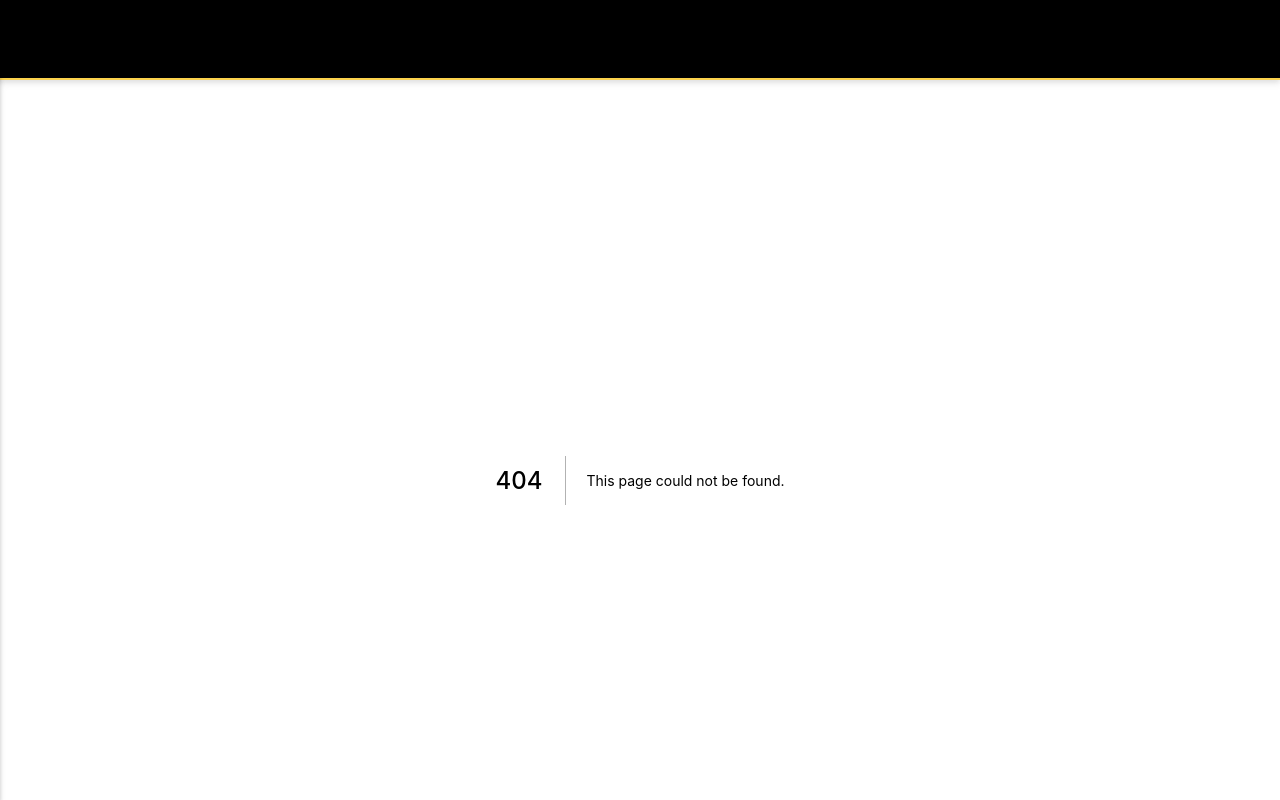
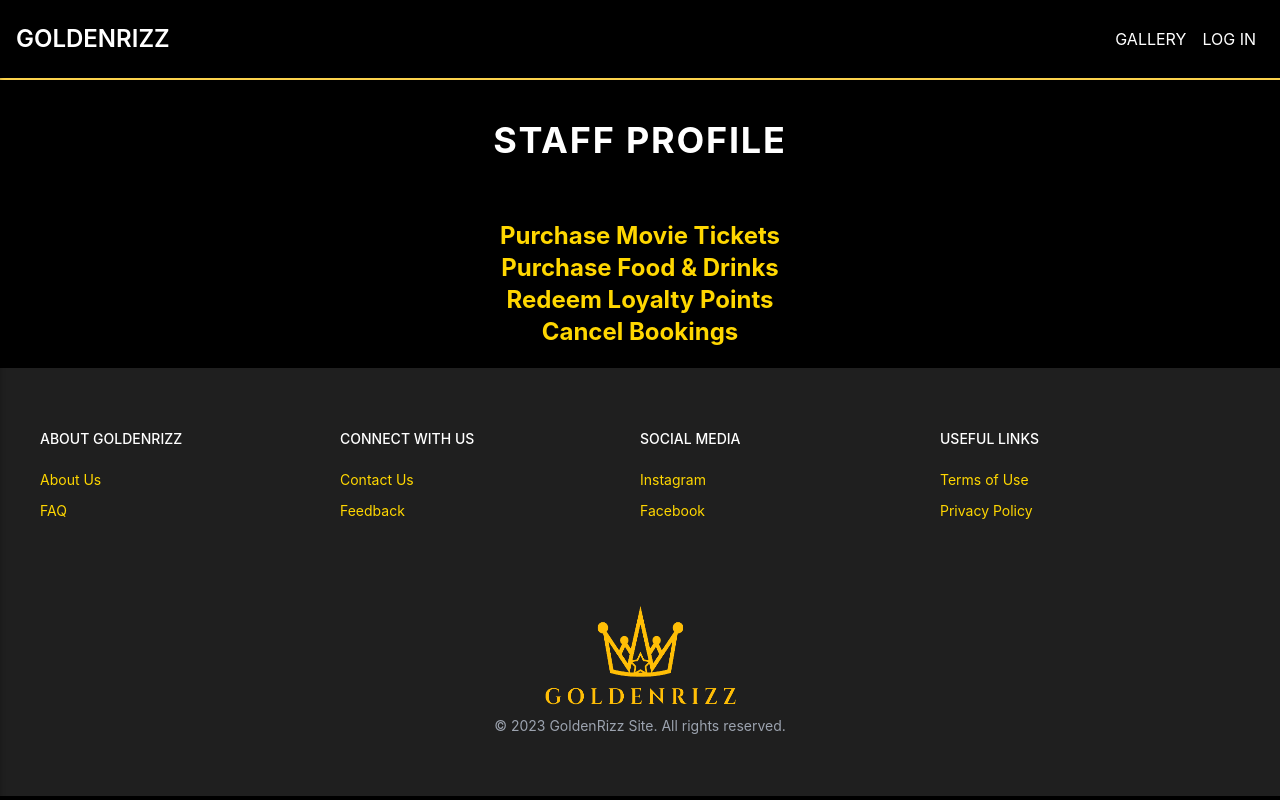
Before and after one commit to EternalDoritos/cinema-booking-system, a Next.js app in the folder frontend/: page /StaffScreen in a window 1280 px wide. Before the commit this address had no page. Shown: the top 800 px of the page. Built offline with nearby package versions, Linux system fonts and the light colour scheme.

Commit message:
added staff menu & loyalty point redemption pages

```diff
--- /dev/null
+++ b/frontend/pages/StaffScreen.js
@@ -0,0 +1,54 @@
+import React from "react";
+import Head from "next/head";
+import Link from "next/link";
+
+const StaffScreen = () => {
+  // Purchase Movie Tickets
+  // Cancel Booking
+  // Purchase Food & Drinks
+  // Redeem Loyalty Points
+  return (
+    <div>
+      <Head>
+        <title>StaffScreen</title>
+      </Head>
+      <h1 className="text-white text-center text-4xl py-10 font-bold uppercase tracking-wider">
+        Staff Profile
+      </h1>
+      <div>
+        <ul className="m-5 text-center ">
+          <li>
+            <Link legacyBehavior href="/staffComponents/CreateBooking">
+              <a className="text-center font-bold text-2xl  p-2 rounded">
+                {" "}Purchase Movie Tickets{" "}
+              </a>
+            </Link>
+          </li>
+          <li>
+            <Link legacyBehavior href="../purchaseFood">
+              <a className="text-center font-bold text-2xl  p-2 rounded">
+                {" "}Purchase Food & Drinks{" "}
+              </a>
+            </Link>
+          </li>
+          <li>
+            <Link legacyBehavior href="/staffComponents/redeemLoyaltyPoints">
+              <a className="text-center font-bold text-2xl  p-2 rounded">
+                {" "}Redeem Loyalty Points{" "}
+              </a>
+            </Link>
+          </li>
+          <li>
+            <Link legacyBehavior href="/staffComponents/CancelBooking">
+              <a className="text-center font-bold text-2xl  p-2 rounded">
+                {" "}Cancel Bookings{" "}
+              </a>
+            </Link>
+          </li>
+        </ul>
+      </div>
+    </div>
+  );
+};
+
+export default StaffScreen;
--- /dev/null
+++ b/frontend/pages/staffComponents/redeemLoyaltyPoints.js
@@ -0,0 +1,42 @@
+import React, { useState } from "react";
+import Head from "next/head";
+import { useRouter } from "next/router";
+
+const RedeemLoyaltyPoints = () => {
+
+  const redeemLoyaltyPoints = async () => {
+
+  };
+
+  return (
+    <>
+      <Head>
+        <title>Create Movie</title>
+      </Head>
+      <h1 className="text-center text-4xl text-bold m-4">
+        Loyalty Point Redemption
+      </h1>
+      <div className="m-4 text-center">
+        <form className="flex flex-col">
+          <div className="m-4 text-xl">
+            <label for="title">Customer Email: </label>
+            <input
+              type="text"
+              size={40}
+              className="text-black"
+            ></input>
+          </div>
+        </form>
+
+        <button
+          className="rounded-full bg-cyan-900 m-4 p-2 px-5 text-2xl"
+          onClick={redeemLoyaltyPoints}
+        >
+          Redeem
+        </button>
+      </div>
+    </>
+  );
+};
+
+export default RedeemLoyaltyPoints;
```
